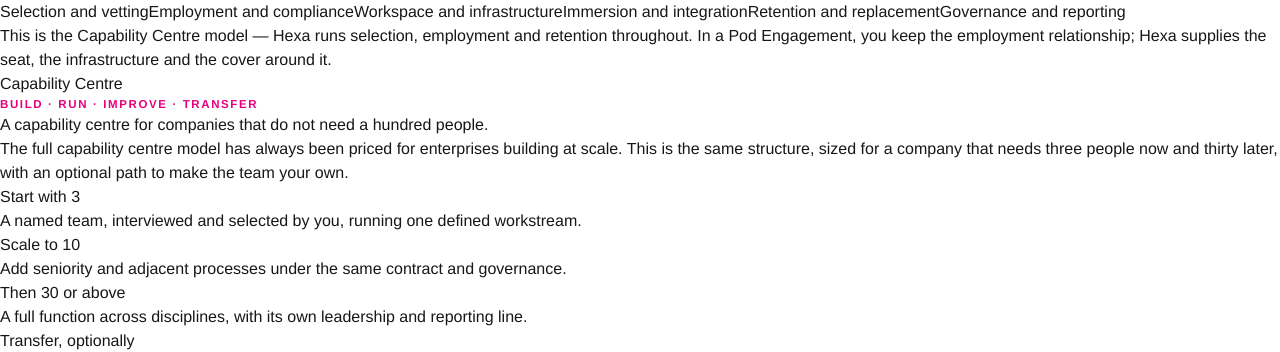
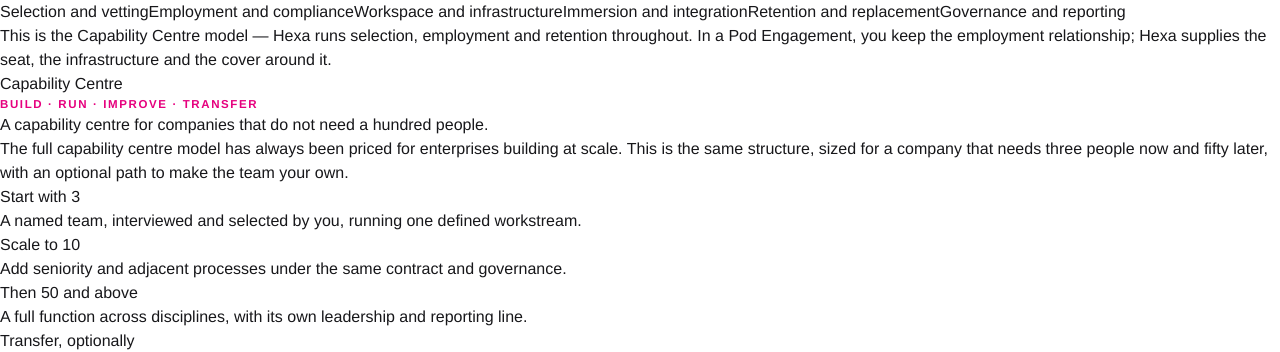
Before and after one commit to praphulla-asimcore/Hexa-GCC, a Next.js app: page / in a window 1280 px wide. Shown: the part 2280-2632 px from the top of the page. Built offline with nearby package versions, Linux system fonts and the light colour scheme; no server answers.

Commit message:
Bump Build/Run/Improve/Transfer's scale stage from 30 to 50 and above

```diff
--- a/components/build-run-improve-transfer-section.tsx
+++ b/components/build-run-improve-transfer-section.tsx
@@ -6,7 +6,7 @@
 const stages = [
   { name: 'Start with 3', description: 'A named team, interviewed and selected by you, running one defined workstream.' },
   { name: 'Scale to 10', description: 'Add seniority and adjacent processes under the same contract and governance.' },
-  { name: 'Then 30 or above', description: 'A full function across disciplines, with its own leadership and reporting line.' },
+  { name: 'Then 50 and above', description: 'A full function across disciplines, with its own leadership and reporting line.' },
   { name: 'Transfer, optionally', description: 'After an agreed period, the team and the capability can become yours.' },
 ];
 
@@ -22,7 +22,7 @@
           </h2>
           <p className="text-lg text-gray-600 leading-relaxed">
             The full capability centre model has always been priced for enterprises building at scale.
-            This is the same structure, sized for a company that needs three people now and thirty later,
+            This is the same structure, sized for a company that needs three people now and fifty later,
             with an optional path to make the team your own.
           </p>
         </div>
```
